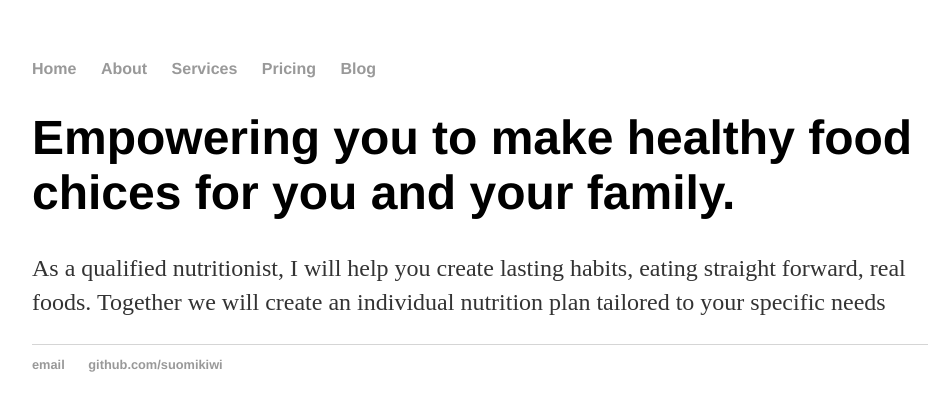
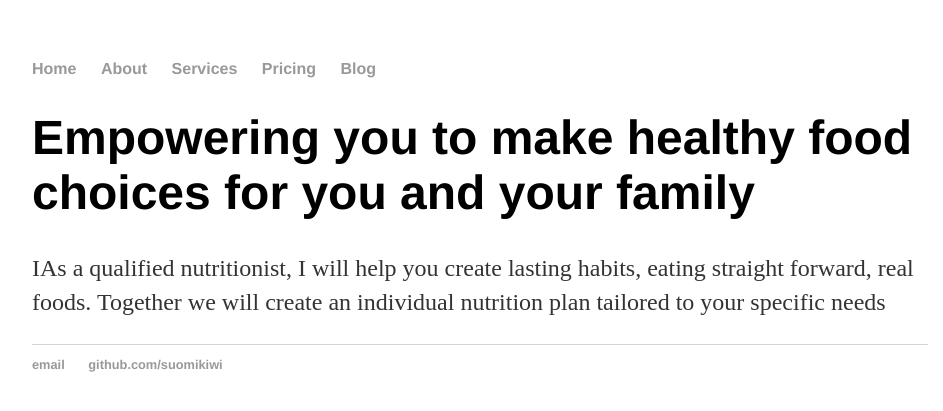
Before and after one commit to suomikiwi/suomikiwi.github.io, a Jekyll site: the page built from index.html, in a window 1280 px wide. Shown: the top 411 px of the page, without its empty margins (160-1103 px from the left). Built offline with Jekyll 4.4.1, drawn with Linux system fonts in a browser that asks for light colours.

Commit message:
Update index.html

```diff
--- a/index.html
+++ b/index.html
@@ -1,31 +1,8 @@
-<!DOCTYPE html>
-<html>
-	<head>
-		<title>Kaitotika Trial</title>
-		<!-- link to main stylesheet -->
-		<link rel="stylesheet" type="text/css" href="/css/main.css">
-	</head>
-	<body>
-		<nav>
-    		<ul>
-        		<li><a href="/">Home</a></li>
-	        	<li><a href="/about">About</a></li>
-        		<li><a href="/services">Services</a></li>
-            		<li><a href="/pricing">Pricing</a></li>
-        		<li><a href="/blog">Blog</a></li>
-    		</ul>
-		</nav>
-		<div class="container">
-    		<div class="blurb">
-        		<h1>Empowering you to make healthy food chices for you and your family.</h1>
-			<p>As a qualified nutritionist, I will help you create lasting habits, eating straight forward, real foods. Together we will create an individual nutrition plan tailored to your specific needs</p>
-    		</div><!-- /.blurb -->
-		</div><!-- /.container -->
-		<footer>
-    		<ul>
-        		<li><a href="mailto:ranee@kaitotika.nz">email</a></li>
-        		<li><a href="https://github.com/suomikiwi">github.com/suomikiwi</a></li>
-			</ul>
-		</footer>
-	</body>
-</html>
+---
+layout: default
+title: Kaitotika, Straight-up Nutrition
+---
+<div class="blurb">
+	<h1>Empowering you to make healthy food choices for you and your family</h1>
+	<p>IAs a qualified nutritionist, I will help you create lasting habits, eating straight forward, real foods. Together we will create an individual nutrition plan tailored to your specific needs</p>
+</div><!-- /.blurb -->
```
